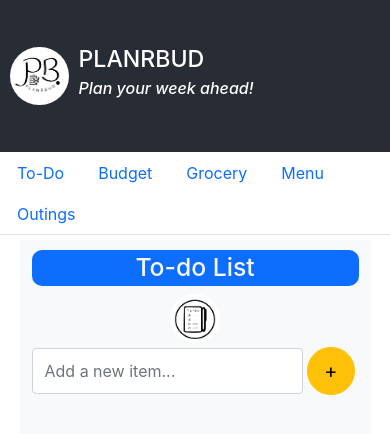
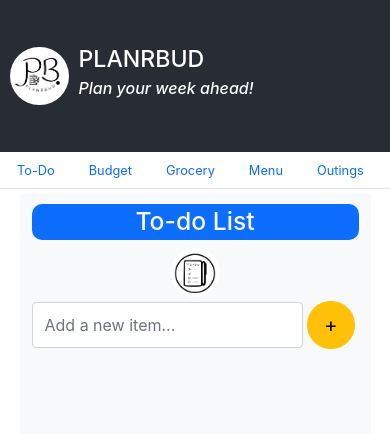
Before and after one commit to ShaliniPanwar/planrbud, a React (Create React App) app: page / in a window 390 px wide. Shown: the top 434 px of the page. Built offline with nearby package versions, Linux system fonts and the light colour scheme.

Commit message:
changes to css to keep navbar items in same row

```diff
--- a/src/App.css
+++ b/src/App.css
@@ -73,3 +73,17 @@
   width: 15%;
   border-radius: 50%;
 }
+
+/* to prevent nav bar buttons from wrapping to the next line */
+@media screen and (max-width: 768px) {
+  .nav {
+    flex-wrap: nowrap;
+  }
+}
+
+/* to decrease the font size of nav bar buttons on smaller screens */
+@media screen and (max-width: 480px) {
+  .nav button {
+    font-size: 0.8rem;
+  }
+}
```
